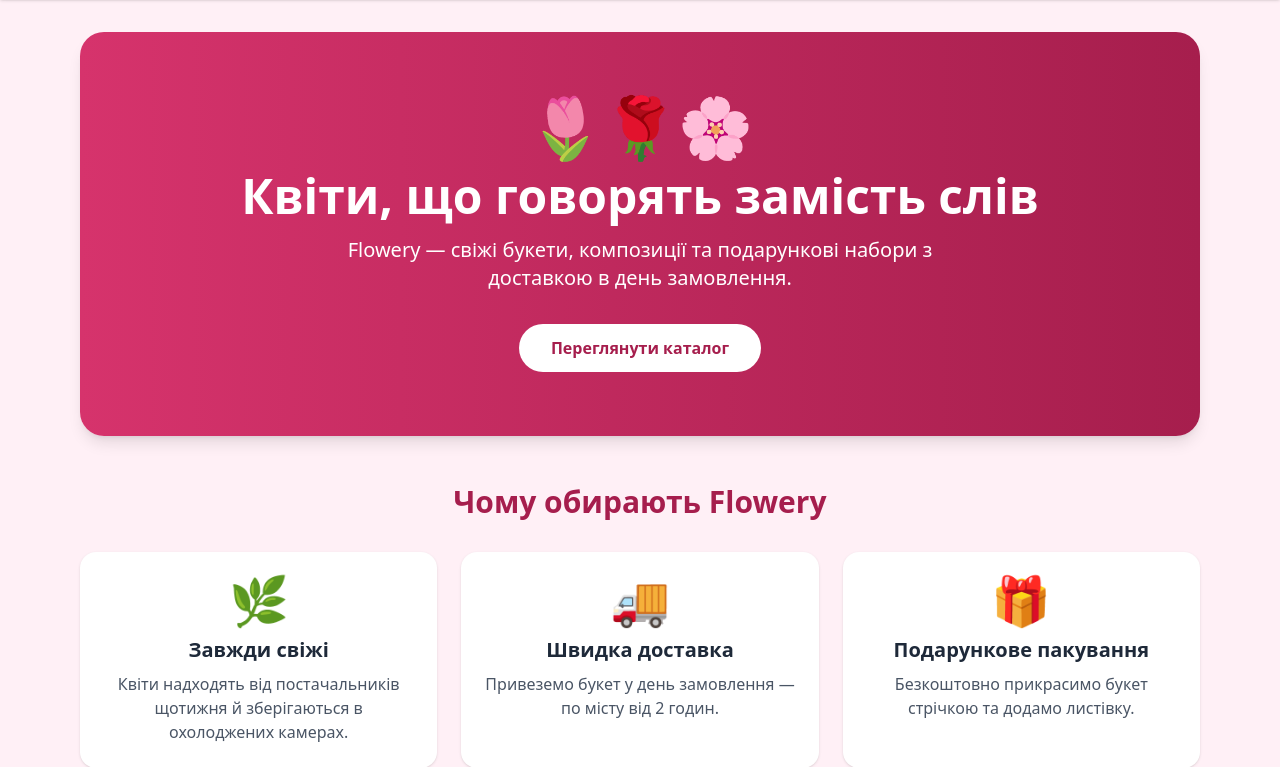
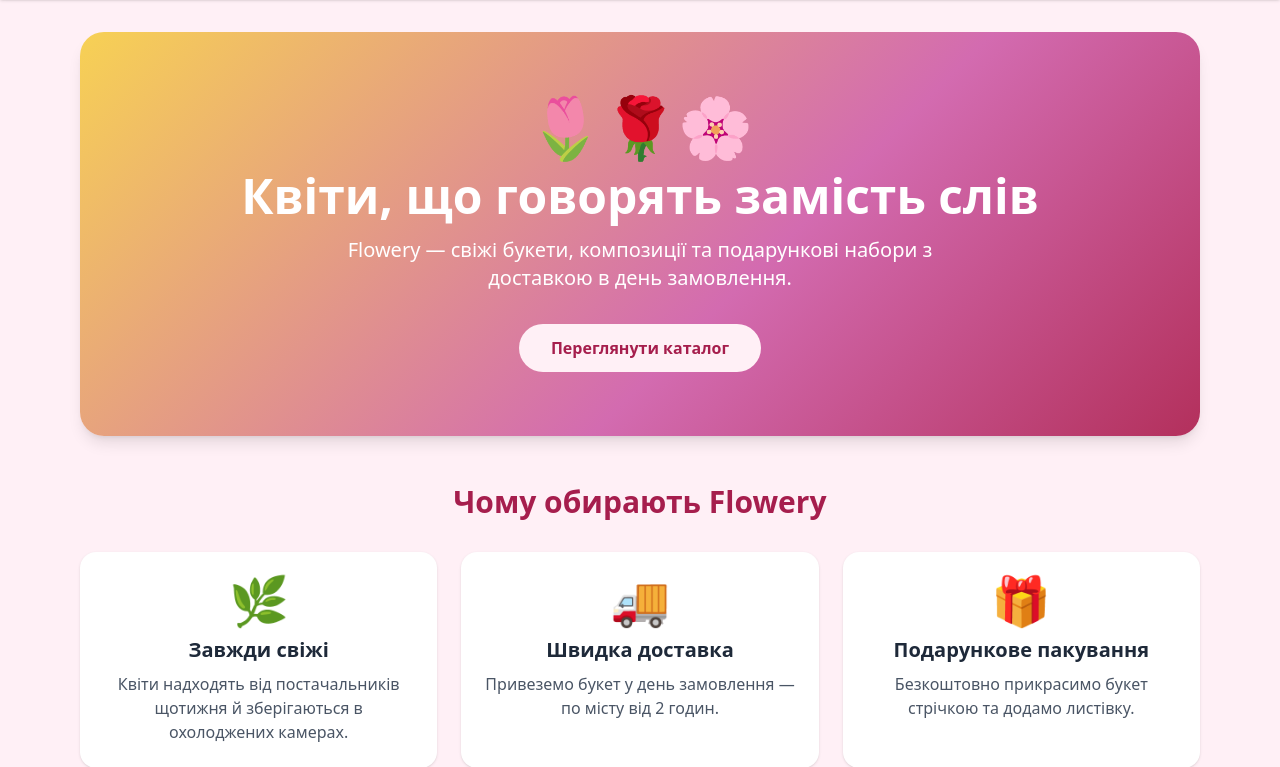
Before and after one commit to GinaWQ/Flowery, a Flask app: page / in a window 1280 px wide. Shown: the part 64-831 px from the top of the page. Run offline with Flask 3, Linux system fonts and the light colour scheme.

Commit message:
Update color palette and hero gradient

```diff
--- a/templates/base.html
+++ b/templates/base.html
@@ -6,9 +6,9 @@
     <script src="https://cdn.jsdelivr.net/npm/@tailwindcss/browser@4"></script>
     <style type="text/tailwindcss">
         @theme {
-            --color-brand: #d6336c;
-            --color-brand-dark: #a61e4d;
-            --color-brand-light: #fff0f6;
+              --color-brand: #d6336c;
+              --color-brand-dark: #a61e4d;
+              --color-brand-light: #fff0f6;
         }
     </style>
     <title>{% block title %}{% endblock %} - Flowery</title>
--- a/templates/index.html
+++ b/templates/index.html
@@ -3,18 +3,18 @@
 {% block content %}
 
 <!-- ===== Герой-блок ===== -->
-<section class="bg-gradient-to-r from-brand to-brand-dark text-white rounded-3xl p-8 md:p-16 text-center shadow-lg">
+<section class="text-white rounded-3xl p-8 md:p-16 text-center shadow-lg"
+         style="background: linear-gradient(135deg, #f7d154 0%, #d36bb0 60%, #b3305c 100%);">
     <p class="text-5xl md:text-6xl mb-4">🌷🌹🌸</p>
     <h1 class="text-3xl md:text-5xl font-bold mb-4">Квіти, що говорять замість слів</h1>
     <p class="text-lg md:text-xl mb-8 max-w-2xl mx-auto">
         Flowery — свіжі букети, композиції та подарункові набори з доставкою в день замовлення.
     </p>
     <a href="{{ url_for('catalog') }}"
-       class="inline-block bg-white text-brand-dark font-bold px-8 py-3 rounded-full hover:bg-brand-light transition">
+       class="inline-block bg-brand-light text-brand-dark font-bold px-8 py-3 rounded-full hover:bg-white transition">
         Переглянути каталог
     </a>
 </section>
-
 <!-- ===== Переваги ===== -->
 {% set advantages = [
     ('🌿', 'Завжди свіжі', 'Квіти надходять від постачальників щотижня й зберігаються в охолоджених камерах.'),
```
